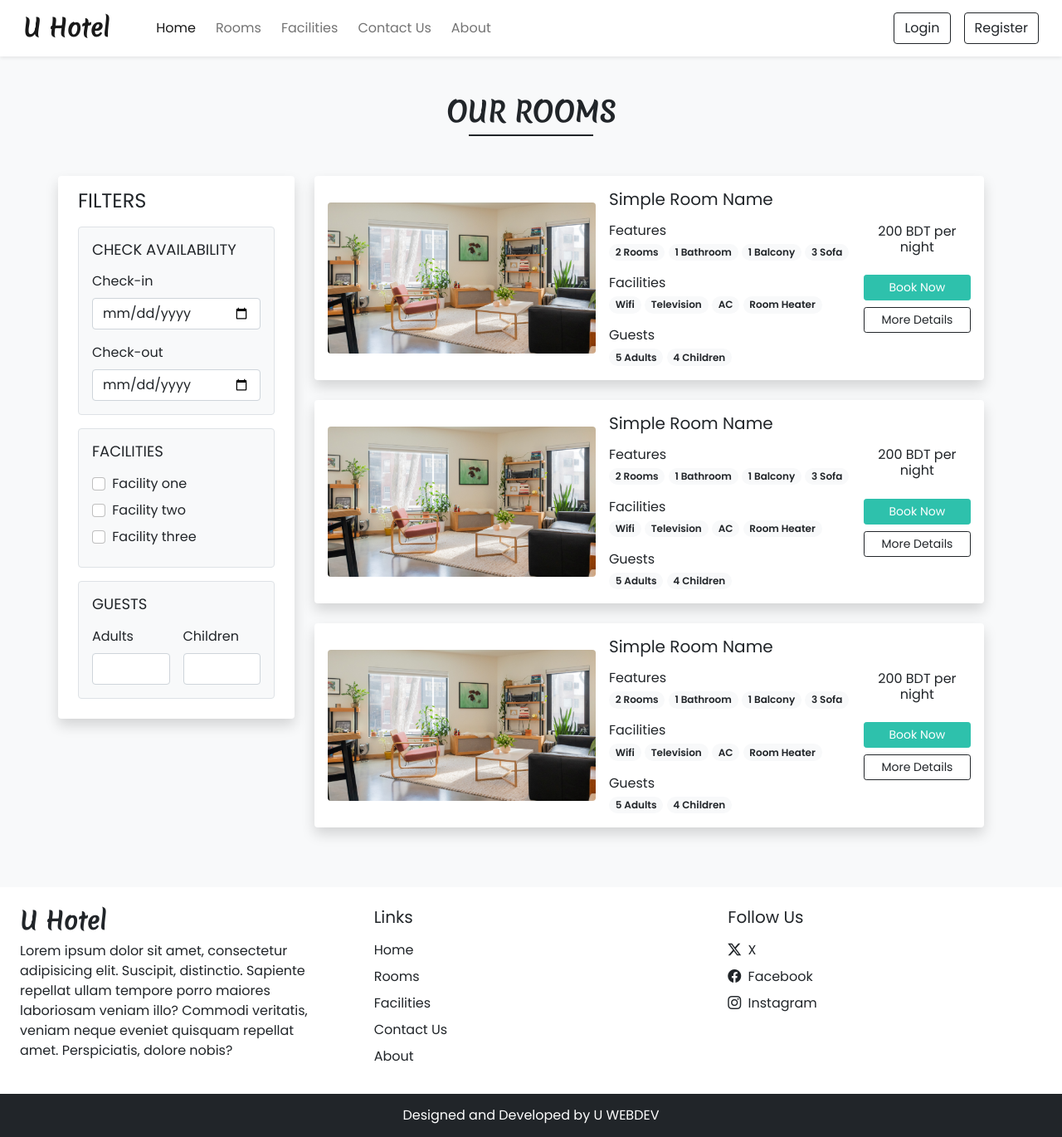
After one commit to webishan/php_mysql_project, a PHP site: page /rooms.php in a window 1280 px wide. The commit adds this page. Shown: the whole page at 83% size. Run offline with PHP 8.4, Linux system fonts and the light colour scheme.

Commit message:
Initial commit

```diff
--- a/inc/header.php
+++ b/inc/header.php
@@ -10,7 +10,7 @@
           <a class="nav-link active me-2" aria-current="page" href="index.php">Home</a>
         </li>
         <li class="nav-item">
-          <a class="nav-link me-2" href="#">Rooms</a>
+          <a class="nav-link me-2" href="rooms.php">Rooms</a>
         </li>
         <li class="nav-item">
           <a class="nav-link me-2" href="facilities.php">Facilities</a>
--- a/index.php
+++ b/index.php
@@ -211,8 +211,8 @@
                             </span>
                         </div>
                         <div class="d-flex justify-content-evenly mb-2">
-                        <a href="#" class="btn btn-sm text-white custom-bg shadow-none">Book Now</a>
-                        <a href="#" class="btn btn-sm btn-outline-dark shadow-none">More Details</a>
+                            <a href="#" class="btn btn-sm text-white custom-bg shadow-none">Book Now</a>
+                            <a href="#" class="btn btn-sm btn-outline-dark shadow-none">More Details</a>
                         </div>
                     </div>
                 </div>
--- /dev/null
+++ b/rooms.php
@@ -0,0 +1,239 @@
+<!DOCTYPE html>
+<html lang="en">
+<head>
+    <meta charset="UTF-8">
+    <meta name="viewport" content="width=device-width, initial-scale=1.0">
+    <title>uhotel - ROOMS</title>
+    <?php require('inc/links.php'); ?>
+</head>
+<body class="bg-light">
+
+    <?php require('inc/header.php'); ?>
+
+    <div class="my-5 px-4">
+        <h2 class="fw-bold h-font text-center">OUR ROOMS</h2>
+        <div class="h-line bg-dark"></div>
+    </div>
+
+    <div class="container">
+        <div class="row">
+
+            <div class="col-lg-3 col-md-12 mb-lg-0 mb-4 px-lg-0">
+                <nav class="navbar navbar-expand-lg navbar-light bg-white rounded shadow">
+                    <div class="container-fluid flex-lg-column align-items-stretch">
+                        <h4 class="mt-2">FILTERS</h4>
+                        <button class="navbar-toggler shadow-none" type="button" data-bs-toggle="collapse" data-bs-target="#filterDropdown" aria-controls="navbarNav" aria-expanded="false" aria-label="Toggle navigation">
+                        <span class="navbar-toggler-icon"></span>
+                        </button>
+                        <div class="collapse navbar-collapse flex-column align-items-stretch mt-2" id="filterDropdown">
+                            <div class="border bg-light p-3 rounded mb-3">
+                                <h5 class="mb-3" style="font-size:18px;">CHECK AVAILABILITY</h5>
+                                <label class="form-label">Check-in</label>
+                                <input type="date" class="form-control shadow-none mb-3">
+                                <label class="form-label">Check-out</label>
+                                <input type="date" class="form-control shadow-none">
+                            </div>
+                            <div class="border bg-light p-3 rounded mb-3">
+                                <h5 class="mb-3" style="font-size:18px;">FACILITIES</h5>
+                                <div class="mb-2">
+                                    <input type="checkbox" id="f1" class="form-check-input shadow-none me-1">
+                                    <label class="form-check-label" for="f1">Facility one</label>
+                                </div>
+                                <div class="mb-2">
+                                    <input type="checkbox" id="f2" class="form-check-input shadow-none me-1">
+                                    <label class="form-check-label" for="f2">Facility two</label>
+                                </div>
+                                <div class="mb-2">
+                                    <input type="checkbox" id="f3" class="form-check-input shadow-none me-1">
+                                    <label class="form-check-label" for="f3">Facility three</label>
+                                </div>
+                            </div>
+                            <div class="border bg-light p-3 rounded mb-3">
+                                <h5 class="mb-3" style="font-size:18px;">GUESTS</h5>
+                                <div class="d-flex">
+                                    <div class="me-3">
+                                        <label class="form-label">Adults</label>
+                                        <input type="number" class="form-control shadow-none">
+                                    </div>
+                                    <div>
+                                        <label class="form-label">Children</label>
+                                        <input type="number" class="form-control shadow-none">
+                                    </div>
+                                </div>
+                            </div>
+                        </div>
+                    </div>
+                </nav>
+            </div>
+
+            <div class="col-lg-9 col-md-12 px-4">
+                <div class="card mb-4 border-0 shadow">
+                    <div class="row g-0 p-3 align-items-center">
+                        <div class="col-md-5 mb-lg-0 mb-md-0 mb-3">
+                            <img src="images/rooms/1.jpg" class="img-fluid rounded">
+                        </div>
+                        <div class="col-md-5 px-lg-3 px-md-3 px-0">
+                            <h5 class="mb-3">Simple Room Name</h5>
+                            <div class="features mb-3">
+                                <h6 class="mb-1">Features</h6>
+                                <span class="badge rounded-pill bg-light text-dark text-wrap">
+                                    2 Rooms
+                                </span>
+                                <span class="badge rounded-pill bg-light text-dark text-wrap">
+                                    1 Bathroom
+                                </span>
+                                <span class="badge rounded-pill bg-light text-dark text-wrap">
+                                    1 Balcony
+                                </span>
+                                <span class="badge rounded-pill bg-light text-dark text-wrap">
+                                    3 Sofa
+                                </span>
+                            </div>
+                            <div class="facilities mb-3">
+                                <h6 class="mb-1">Facilities</h6>
+                                <span class="badge rounded-pill bg-light text-dark text-wrap">
+                                    Wifi
+                                </span>
+                                <span class="badge rounded-pill bg-light text-dark text-wrap">
+                                    Television
+                                </span>
+                                <span class="badge rounded-pill bg-light text-dark text-wrap">
+                                    AC
+                                </span>
+                                <span class="badge rounded-pill bg-light text-dark text-wrap">
+                                    Room Heater
+                                </span>
+                            </div>
+                            <div class="guests">
+                                <h6 class="mb-1">Guests</h6>
+                                <span class="badge rounded-pill bg-light text-dark text-wrap">
+                                    5 Adults
+                                </span>
+                                <span class="badge rounded-pill bg-light text-dark text-wrap">
+                                    4 Children
+                                </span>
+                            </div>
+                        </div>
+                        <div class="col-md-2 mt-lg-0 mt-md-0 mt-4 text-center">
+                            <h6 class="mb-4">200 BDT per night</h6>
+                            <a href="#" class="btn btn-sm w-100 text-white custom-bg shadow-none mb-2">Book Now</a>
+                            <a href="#" class="btn btn-sm w-100 btn-outline-dark shadow-none">More Details</a>
+                        </div>
+                    </div>
+                </div>
+                <div class="card mb-4 border-0 shadow">
+                    <div class="row g-0 p-3 align-items-center">
+                        <div class="col-md-5 mb-lg-0 mb-md-0 mb-3">
+                            <img src="images/rooms/1.jpg" class="img-fluid rounded">
+                        </div>
+                        <div class="col-md-5 px-lg-3 px-md-3 px-0">
+                            <h5 class="mb-3">Simple Room Name</h5>
+                            <div class="features mb-3">
+                                <h6 class="mb-1">Features</h6>
+                                <span class="badge rounded-pill bg-light text-dark text-wrap">
+                                    2 Rooms
+                                </span>
+                                <span class="badge rounded-pill bg-light text-dark text-wrap">
+                                    1 Bathroom
+                                </span>
+                                <span class="badge rounded-pill bg-light text-dark text-wrap">
+                                    1 Balcony
+                                </span>
+                                <span class="badge rounded-pill bg-light text-dark text-wrap">
+                                    3 Sofa
+                                </span>
+                            </div>
+                            <div class="facilities mb-3">
+                                <h6 class="mb-1">Facilities</h6>
+                                <span class="badge rounded-pill bg-light text-dark text-wrap">
+                                    Wifi
+                                </span>
+                                <span class="badge rounded-pill bg-light text-dark text-wrap">
+                                    Television
+                                </span>
+                                <span class="badge rounded-pill bg-light text-dark text-wrap">
+                                    AC
+                                </span>
+                                <span class="badge rounded-pill bg-light text-dark text-wrap">
+                                    Room Heater
+                                </span>
+                            </div>
+                            <div class="guests">
+                                <h6 class="mb-1">Guests</h6>
+                                <span class="badge rounded-pill bg-light text-dark text-wrap">
+                                    5 Adults
+                                </span>
+                                <span class="badge rounded-pill bg-light text-dark text-wrap">
+                                    4 Children
+                                </span>
+                            </div>
+                        </div>
+                        <div class="col-md-2 text-center">
+                            <h6 class="mb-4">200 BDT per night</h6>
+                            <a href="#" class="btn btn-sm w-100 text-white custom-bg shadow-none mb-2">Book Now</a>
+                            <a href="#" class="btn btn-sm w-100 btn-outline-dark shadow-none">More Details</a>
+                        </div>
+                    </div>
+                </div>
+                <div class="card mb-4 border-0 shadow">
+                    <div class="row g-0 p-3 align-items-center">
+                        <div class="col-md-5 mb-lg-0 mb-md-0 mb-3">
+                            <img src="images/rooms/1.jpg" class="img-fluid rounded">
+                        </div>
+                        <div class="col-md-5 px-lg-3 px-md-3 px-0">
+                            <h5 class="mb-3">Simple Room Name</h5>
+                            <div class="features mb-3">
+                                <h6 class="mb-1">Features</h6>
+                                <span class="badge rounded-pill bg-light text-dark text-wrap">
+                                    2 Rooms
+                                </span>
+                                <span class="badge rounded-pill bg-light text-dark text-wrap">
+                                    1 Bathroom
+                                </span>
+                                <span class="badge rounded-pill bg-light text-dark text-wrap">
+                                    1 Balcony
+                                </span>
+                                <span class="badge rounded-pill bg-light text-dark text-wrap">
+                                    3 Sofa
+                                </span>
+                            </div>
+                            <div class="facilities mb-3">
+                                <h6 class="mb-1">Facilities</h6>
+                                <span class="badge rounded-pill bg-light text-dark text-wrap">
+                                    Wifi
+                                </span>
+                                <span class="badge rounded-pill bg-light text-dark text-wrap">
+                                    Television
+                                </span>
+                                <span class="badge rounded-pill bg-light text-dark text-wrap">
+                                    AC
+                                </span>
+                                <span class="badge rounded-pill bg-light text-dark text-wrap">
+                                    Room Heater
+                                </span>
+                            </div>
+                            <div class="guests">
+                                <h6 class="mb-1">Guests</h6>
+                                <span class="badge rounded-pill bg-light text-dark text-wrap">
+                                    5 Adults
+                                </span>
+                                <span class="badge rounded-pill bg-light text-dark text-wrap">
+                                    4 Children
+                                </span>
+                            </div>
+                        </div>
+                        <div class="col-md-2 text-center">
+                            <h6 class="mb-4">200 BDT per night</h6>
+                            <a href="#" class="btn btn-sm w-100 text-white custom-bg shadow-none mb-2">Book Now</a>
+                            <a href="#" class="btn btn-sm w-100 btn-outline-dark shadow-none">More Details</a>
+                        </div>
+                    </div>
+                </div>
+            </div>
+        </div>
+    </div>
+
+    <?php require('inc/footer.php'); ?>
+
+</body>
+</html>
```
